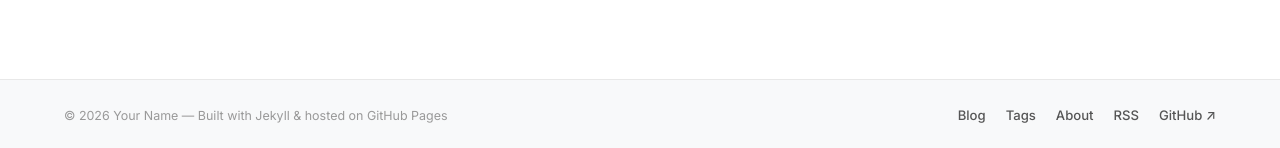
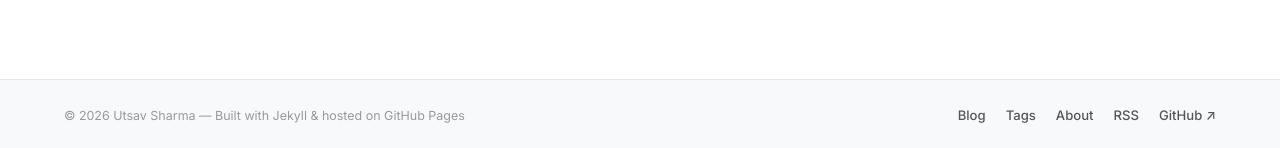
Before and after one commit to Utsav-2301/Utsav-2301.github.io, a Jekyll site: the page built from index.html, in a window 1280 px wide and 900 px high, scrolled down 933 px. Shown: the part 749-897 px from the top of the window. Built offline with Jekyll 4.4.1, drawn with Linux system fonts in a browser that asks for light colours; the list of posts is cut into pages by our own code; some of the changed text lies outside the part shown.

Commit message:
Update author information in configuration file

```diff
--- a/_config.yml
+++ b/_config.yml
@@ -2,13 +2,12 @@
 tagline: "Deep Learning, From the Ground Up"
 description: "A blog exploring the fundamentals of deep learning — written clearly, built carefully."
 author:
-  name: "Your Name"
-  email: "your@email.com"
-  github: "yourusername"
-  twitter: "yourhandle"
+  name: "Utsav Sharma"
+  email: "utsav.dhariwal@gmail.com"
+  github: "Utsav-2301"
   bio: "Deep learning enthusiast. Writing about neural networks, optimization, and everything in between."
 
-url: "https://yourusername.github.io"
+url: "https://Utsav-2301.github.io"
 baseurl: ""
 
 # Build settings
```
